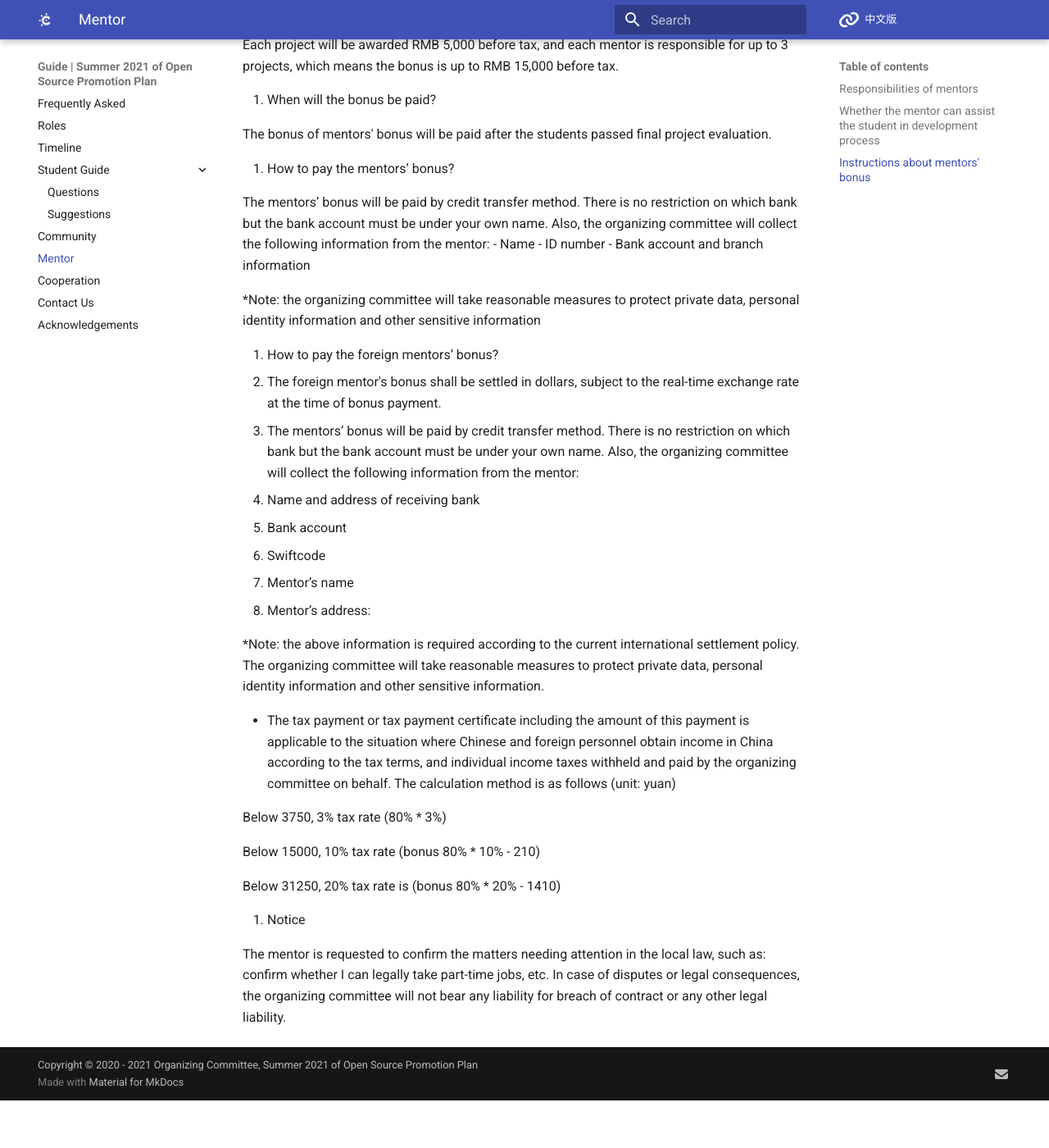
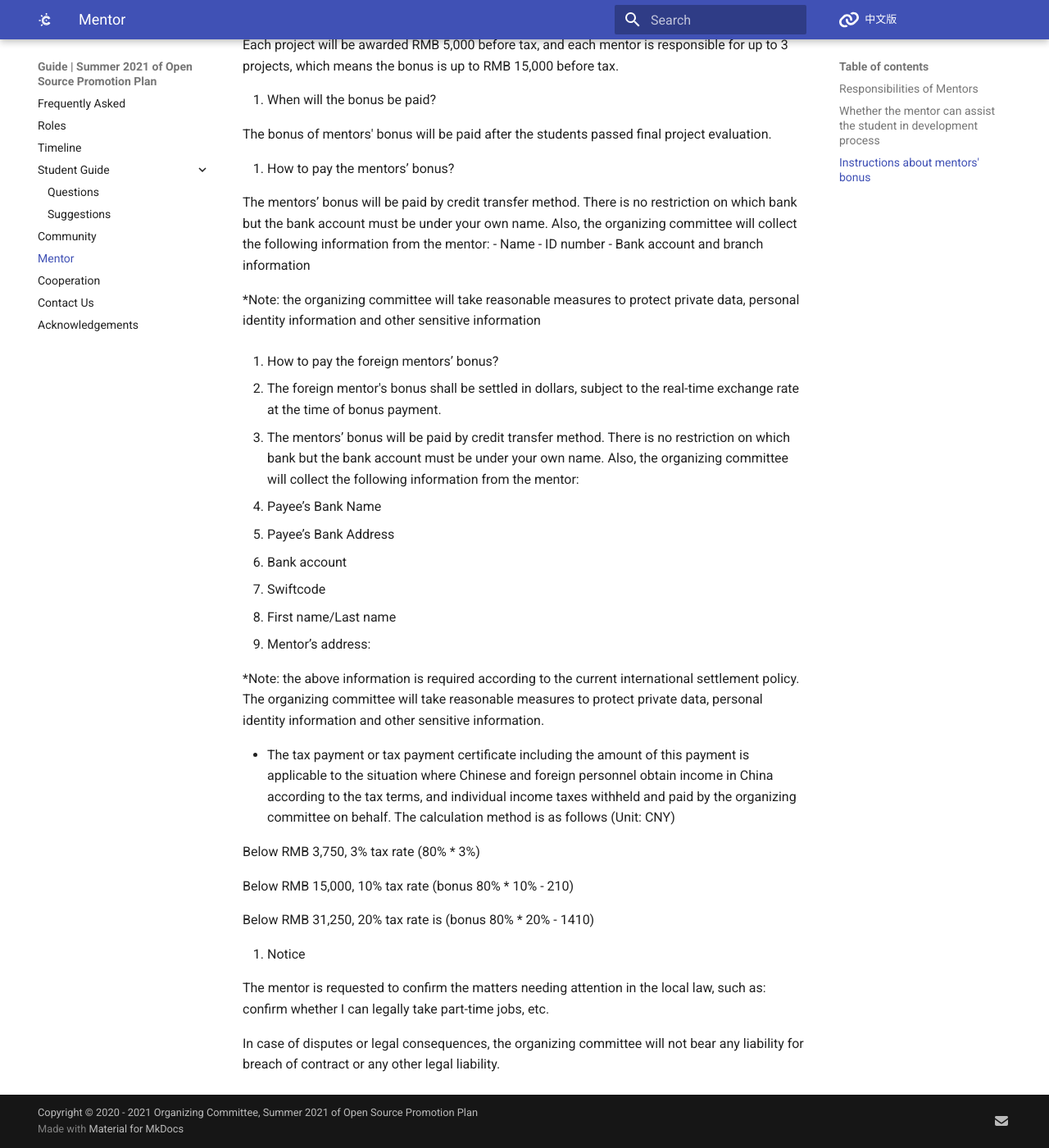
Before and after one commit to summer-ospp/help-en, an MkDocs documentation site: the page built from docs/mentor.md, in a window 1280 px wide and 1400 px high, scrolled down 1274 px. Shown: the whole window at 82% size. Built offline with MkDocs 1.6.1 and Material for MkDocs 9.7.7, drawn with Linux system fonts in a browser that asks for light colours; comment, search, counter and statistics services are not loaded; before the commit the page ends 2616 px from its top, so only the background shows below that; some of the changed text lies outside the part shown.

Commit message:
Update mentor.md

```diff
--- a/docs/mentor.md
+++ b/docs/mentor.md
@@ -48,25 +48,30 @@ The mentors’ bonus will be paid by credit transfer method. There is no restric
 *Note: the organizing committee will take reasonable measures to protect private data, personal identity information and other sensitive information
 
 4. How to pay the foreign mentors’ bonus?
+
 - The foreign mentor's bonus shall be settled in dollars, subject to the real-time exchange rate at the time of bonus payment.
 
 - The mentors’ bonus will be paid by credit transfer method. There is no restriction on which bank but the bank account must be under your own name. Also, the organizing committee will collect the following information from the mentor:
-  - Name and address of receiving bank
+
+  - Payee’s Bank Name
+  - Payee’s Bank Address
   - Bank account
   - Swiftcode
-  - Mentor’s name
+  - First name/Last name
   - Mentor’s address:
 
 *Note: the above information is required according to the current international settlement policy. The organizing committee will take reasonable measures to protect private data, personal identity information and other sensitive information.
 
-- The tax payment or tax payment certificate including the amount of this payment is applicable to the situation where Chinese and foreign personnel obtain income in China according to the tax terms, and individual income taxes withheld and paid by the organizing committee on behalf. The calculation method is as follows (unit: yuan)
+- The tax payment or tax payment certificate including the amount of this payment is applicable to the situation where Chinese and foreign personnel obtain income in China according to the tax terms, and individual income taxes withheld and paid by the organizing committee on behalf. The calculation method is as follows (Unit: CNY)
 
-  Below 3750, 3% tax rate (80% * 3%)
+  Below RMB 3,750, 3% tax rate (80% * 3%)
 
-  Below 15000, 10% tax rate (bonus 80% * 10% - 210)
+  Below RMB 15,000, 10% tax rate (bonus 80% * 10% - 210)
 
-  Below 31250, 20% tax rate is (bonus 80% * 20% - 1410)
+  Below RMB 31,250, 20% tax rate is (bonus 80% * 20% - 1410)
 
 5. Notice
 
-The mentor is requested to confirm the matters needing attention in the local law, such as: confirm whether I can legally take part-time jobs, etc. In case of disputes or legal consequences, the organizing committee will not bear any liability for breach of contract or any other legal liability.
+The mentor is requested to confirm the matters needing attention in the local law, such as: confirm whether I can legally take part-time jobs, etc.
+
+In case of disputes or legal consequences, the organizing committee will not bear any liability for breach of contract or any other legal liability.
```
Also changed, not shown: other parts of docs/mentor.md (+2 -2 lines).
